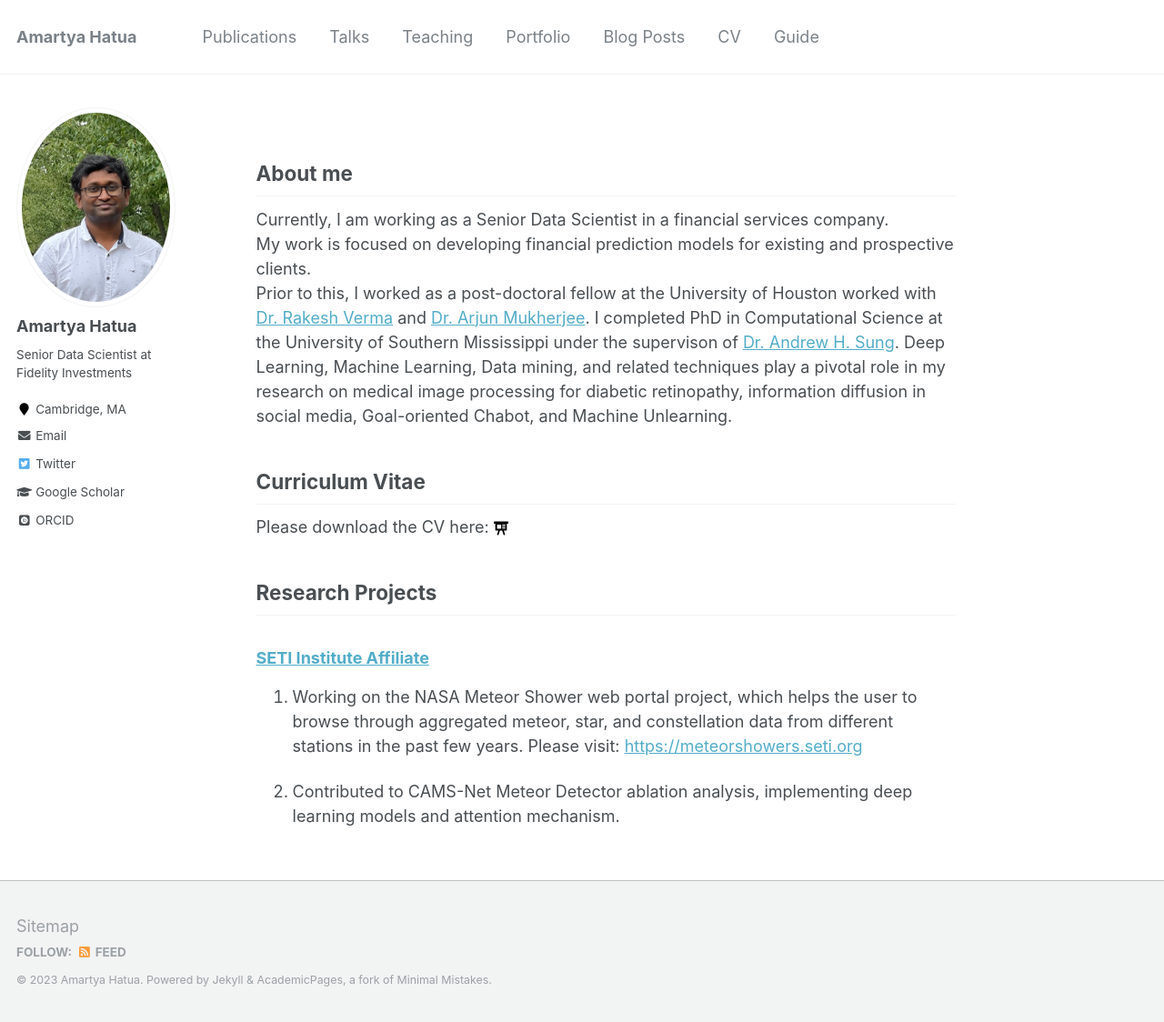
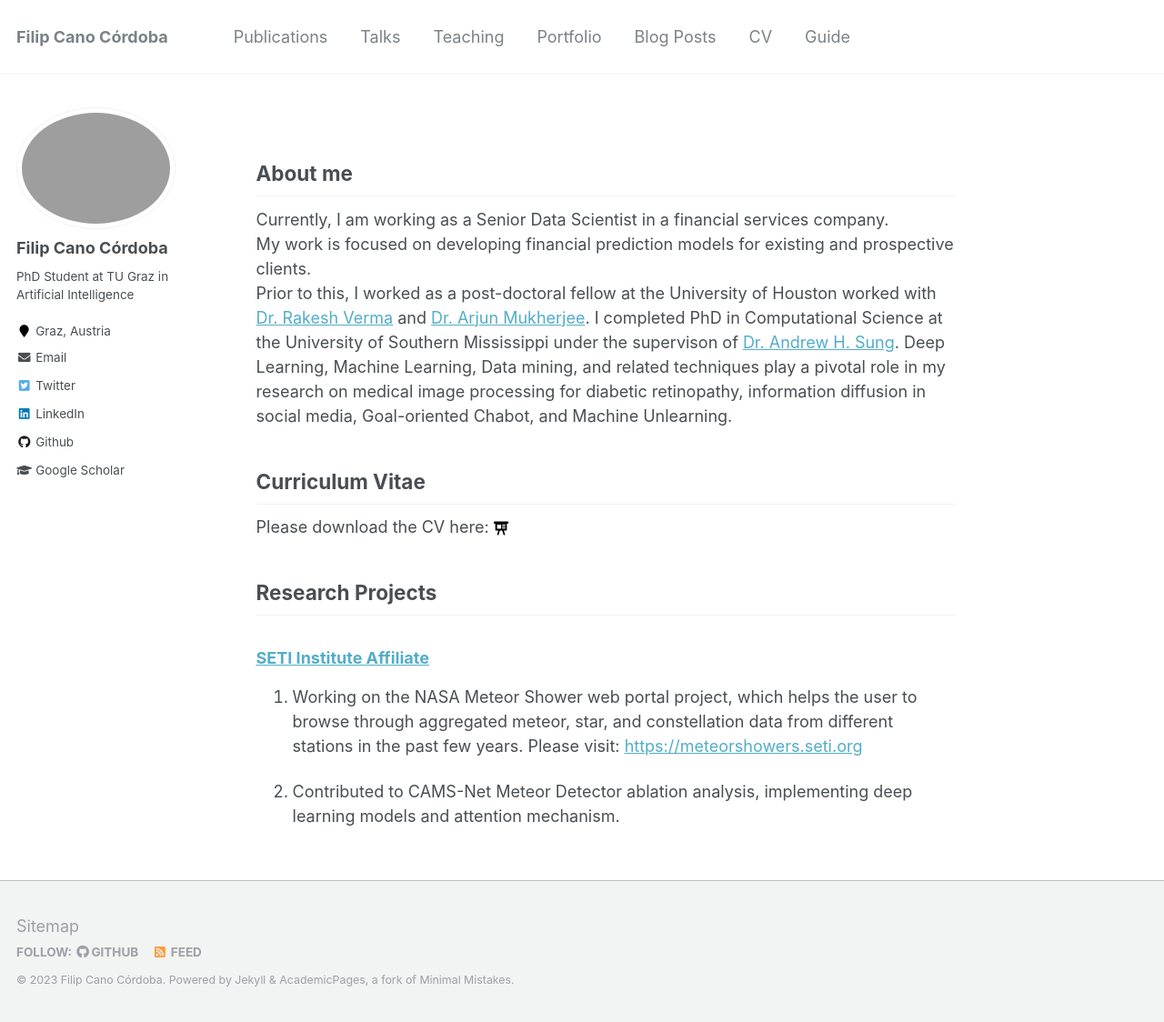
Before and after one commit to amartyahatua/amartyahatua.github.io, a Jekyll site: the page built from _pages/about.md, in a window 1280 px wide and 1124 px high. Shown: the whole window at 91% size. Built offline with Jekyll 4.4.1, drawn with Linux system fonts in a browser that asks for light colours; some web fonts are replaced.

Commit message:
'Adding'

```diff
--- a/_config.yml
+++ b/_config.yml
@@ -7,14 +7,14 @@
 
 # Site Settings
 locale                   : "en-US"
-title                    : "Amartya Hatua"
+title                    : "Filip Cano Córdoba"
 title_separator          : "-"
-name                     : &name "Amartya Hatua"
-description              : &description "Senior Data Scientist at Fidelity Investments"
-url                      : https://amartyahatua.github.io # the base hostname & protocol for your site e.g. "https://mmistakes.github.io"
+name                     : &name "Filip Cano Córdoba"
+description              : &description "Just a person"
+url                      : https://matefriki.github.io # the base hostname & protocol for your site e.g. "https://mmistakes.github.io"
 baseurl                  : "" # the subpath of your site, e.g. "/blog"
-repository               : "https://github.com/amartyahatua"
-teaser                   :  # filename of teaser fallback teaser image placed in /images/, .e.g. "500x300.png"
+repository               : "matefriki/matefriki.github.io"
+teaser                   : "filip_400x400.png" # filename of teaser fallback teaser image placed in /images/, .e.g. "500x300.png"
 breadcrumbs              : false # true, false (default)
 words_per_minute         : 160
 future                   : true
@@ -80,14 +80,14 @@ analytics:
 
 # Site Author
 author:
-  name             : "Amartya Hatua"
-  avatar           : "profile.jpg"
-  bio              : "Senior Data Scientist at Fidelity Investments"
-  location         : "Cambridge, MA"
+  name             : "Filip Cano Córdoba"
+  avatar           : "filip_400x400.png"
+  bio              : "PhD Student at TU Graz in Artificial Intelligence"
+  location         : "Graz, Austria"
   employer         :
   pubmed           :
-  googlescholar    : "https://scholar.google.com/citations?user=NEZorGMAAAAJ&hl=en"
-  email            : "amartyahatua@gmail.com"
+  googlescholar    : "https://scholar.google.com/citations?user=kfKzEcYAAAAJ"
+  email            :  "filip.cano@iaik.tugraz.at"
   researchgate     :  # example: "https://www.researchgate.net/profile/yourprofile"
   uri              :
   bitbucket        :
@@ -96,20 +96,20 @@ author:
   flickr           :
   facebook         :
   foursquare       :
-  github           :
+  github           : "matefriki"
   google_plus      :
   keybase          :
   instagram        :
   impactstory      : #"https://profiles.impactstory.org/u/xxxx-xxxx-xxxx-xxxx"
   lastfm           :
-  linkedin         :
-  orcid            : "https://orcid.org/0000-0001-7868-0091"
+  linkedin         : "fccordoba"
+  orcid            :
   pinterest        :
   soundcloud       :
   stackoverflow    : # http://stackoverflow.com/users/123456/username
   steam            :
   tumblr           :
-  twitter          : "amartya_hatua"
+  twitter          : "@filipcano95"
   vine             :
   weibo            :
   xing             :
@@ -181,6 +181,9 @@ collections:
   publications:
     output: true
     permalink: /:collection/:path/
+  portfolio:
+    output: true
+    permalink: /:collection/:path/
   talks:
     output: true
     permalink: /:collection/:path/
@@ -224,6 +227,15 @@ defaults:
       author_profile: true
       share: true
       comments: true
+  # _portfolio
+  - scope:
+      path: ""
+      type: portfolio
+    values:
+      layout: single
+      author_profile: true
+      share: true
+      comment: true
   # _talks
   - scope:
       path: ""
@@ -243,7 +255,7 @@ sass:
 permalink: /:categories/:title/
 # paginate: 5 # amount of posts to show
 # paginate_path: /page:num/
-timezone: America/Los_Angeles # http://en.wikipedia.org/wiki/List_of_tz_database_time_zones
+timezone: CET # http://en.wikipedia.org/wiki/List_of_tz_database_time_zones
 
 
 # Plugins
```
